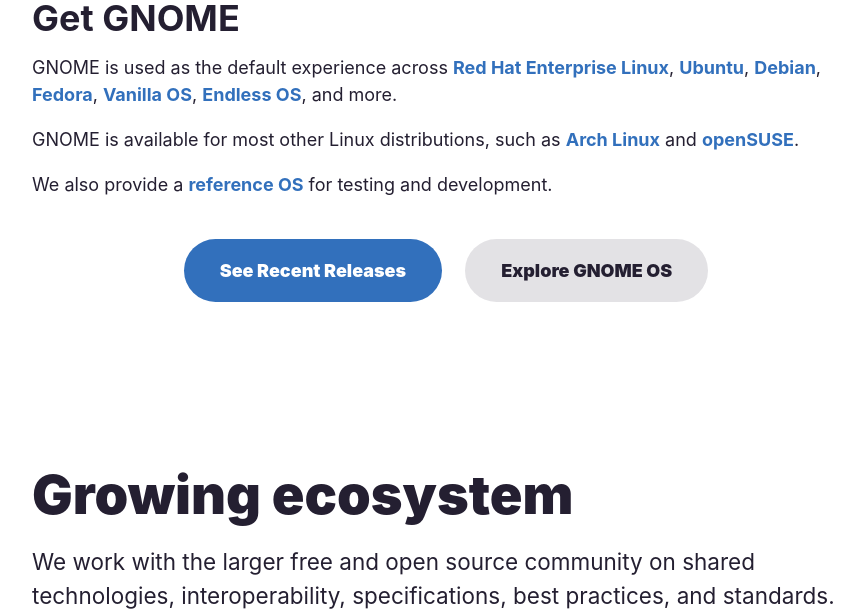
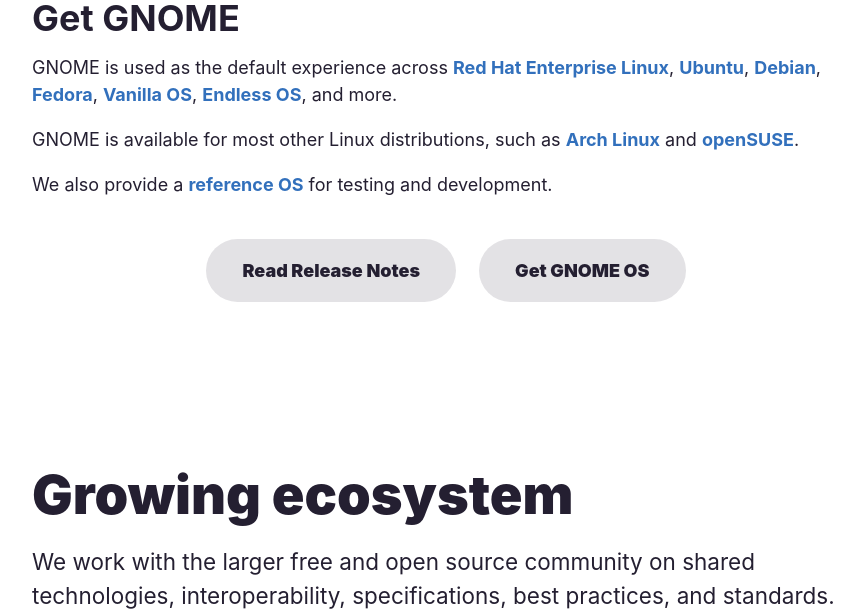
Before and after one commit to cassidyjames/gnome.org, a Jekyll site: the page built from index.md, in a window 1280 px wide and 900 px high, scrolled down 2558 px, cut to the strip 0-611 px from the top of the window. Shown: the whole strip, without its empty margins (194-1058 px from the left). Built offline with Jekyll 4.4.1, drawn with Linux system fonts in a browser that asks for light colours; some web fonts are replaced; our own code applies the rules of GitHub Pages for plain Markdown files; some of the changed text lies outside the part shown.

Commit message:
Better button verbs

```diff
--- a/index.md
+++ b/index.md
@@ -37,8 +37,8 @@ GNOME is available for most other Linux distributions, such as [Arch Linux](http
 We also provide a [reference OS](https://os.gnome.org) for testing and development.
 
 <div class="buttons" markdown="1">
-[See Recent Releases](https://release.gnome.org){: .button.suggested }
-[Explore GNOME OS](https://os.gnome.org){: .button }
+[Read Release Notes](https://release.gnome.org){: .button }
+[Get GNOME OS](https://os.gnome.org){: .button }
 </div>
 
 ## Growing ecosystem
@@ -75,7 +75,7 @@ The GNOME project is supported by the non-profit [GNOME Foundation](https://foun
 
 <div class="buttons" markdown="1">
 [Donate Today](https://gnome.org/donate){: .button.suggested }
-[Explore Events](https://events.gnome.org/){: .button }
+[Attend an Event](https://events.gnome.org/){: .button }
 [Learn More](https://foundation.gnome.org/){: .button }
 </div>
 </main>
```
